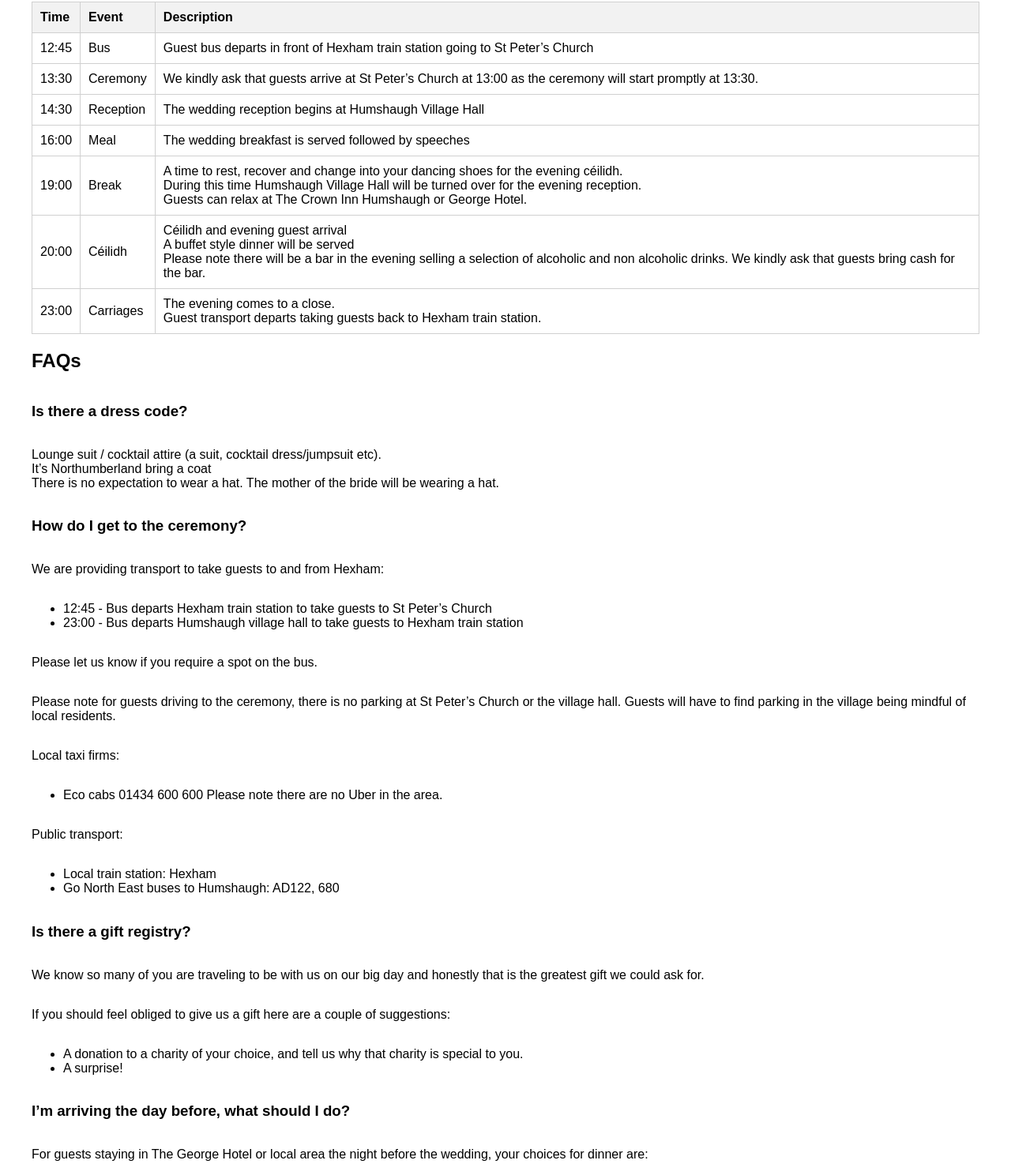
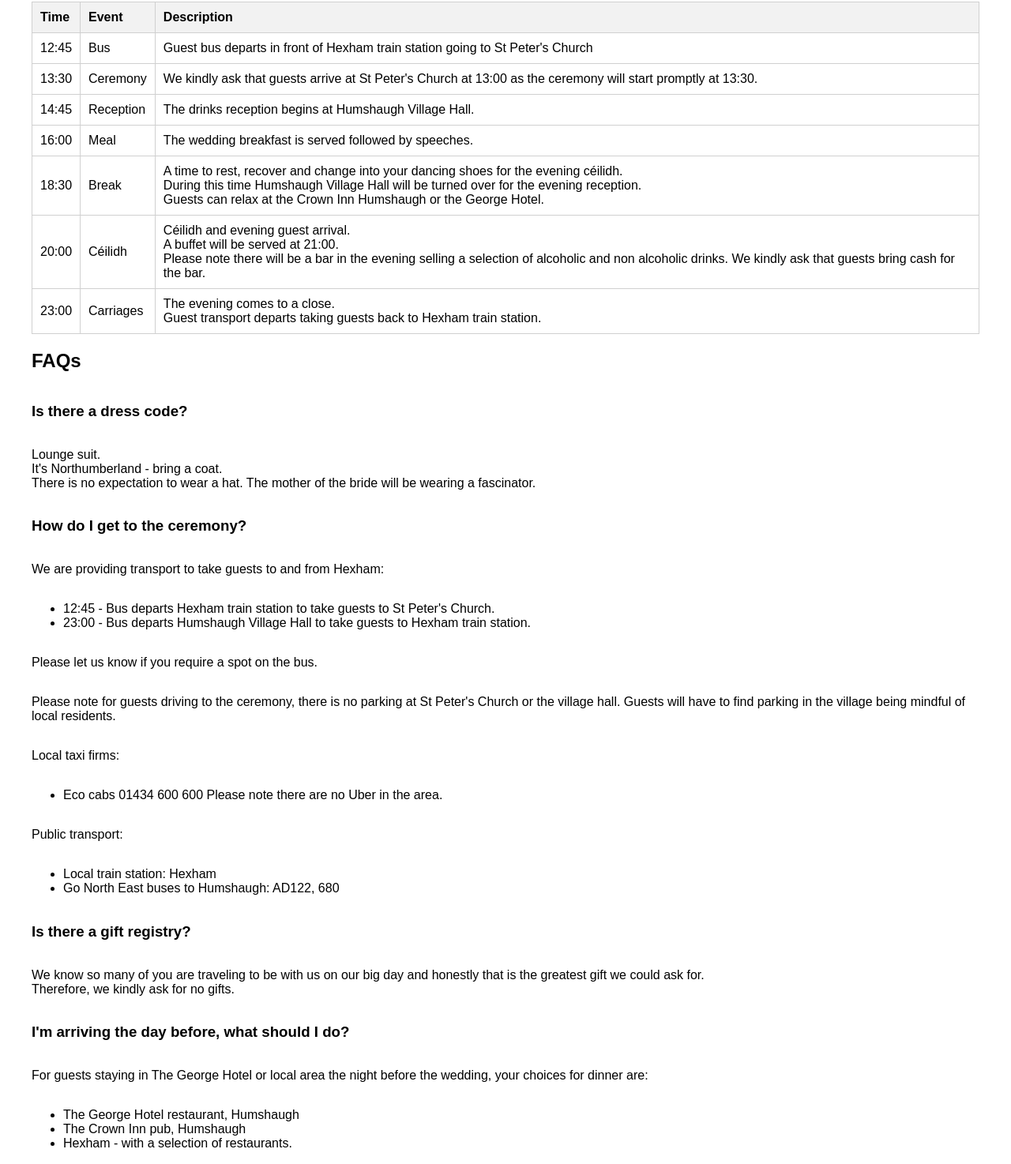
Before and after one commit to aw-west/wedding, a plain HTML site: page index.html in a window 1280 px wide. Shown: the part 852-2326 px from the top of the page at 79% size. Drawn offline with Linux system fonts and the light colour scheme.

Commit message:
Alex's changes
Signed-off-by: A.West <andy_west001@hotmail.co.uk>

```diff
--- a/index.html
+++ b/index.html
@@ -57,32 +57,32 @@
                 <tr>
                     <td>12:45</td>
                     <td>Bus</td>
-                    <td>Guest bus departs in front of Hexham train station going to St Peter’s Church</td>
+                    <td>Guest bus departs in front of Hexham train station going to St Peter's Church</td>
                 </tr>
                 <tr>
                     <td>13:30</td>
                     <td>Ceremony</td>
-                    <td>We kindly ask that guests arrive at St Peter’s Church at 13:00 as the ceremony will start promptly at 13:30.</td>
+                    <td>We kindly ask that guests arrive at St Peter's Church at 13:00 as the ceremony will start promptly at 13:30.</td>
                 </tr>
                 <tr>
-                    <td>14:30</td>
+                    <td>14:45</td>
                     <td>Reception</td>
-                    <td>The wedding reception begins at Humshaugh Village Hall</td>
+                    <td>The drinks reception begins at Humshaugh Village Hall.</td>
                 </tr>
                 <tr>
                     <td>16:00</td>
                     <td>Meal</td>
-                    <td>The wedding breakfast is served followed by speeches</td>
+                    <td>The wedding breakfast is served followed by speeches.</td>
                 </tr>
                 <tr>
-                    <td>19:00</td>
+                    <td>18:30</td>
                     <td>Break</td>
-                    <td>A time to rest, recover and change into your dancing shoes for the evening céilidh.<br>During this time Humshaugh Village Hall will be turned over for the evening reception.<br>Guests can relax at The Crown Inn Humshaugh or George Hotel. </td>
+                    <td>A time to rest, recover and change into your dancing shoes for the evening céilidh.<br>During this time Humshaugh Village Hall will be turned over for the evening reception.<br>Guests can relax at the Crown Inn Humshaugh or the George Hotel. </td>
                 </tr>
                 <tr>
                     <td>20:00</td>
                     <td>Céilidh</td>
-                    <td>Céilidh and evening guest arrival<br>A buffet style dinner will be served<br>Please note there will be a bar in the evening selling a selection of alcoholic and non alcoholic drinks. We kindly ask that guests bring cash for the bar.</td>
+                    <td>Céilidh and evening guest arrival.<br>A buffet will be served at 21:00.<br>Please note there will be a bar in the evening selling a selection of alcoholic and non alcoholic drinks. We kindly ask that guests bring cash for the bar.</td>
                 </tr>
                 <tr>
                     <td>23:00</td>
@@ -93,15 +93,15 @@
         </table>
         <h2>FAQs</h2>
         <h3 id="is-there-a-dress-code-">Is there a dress code?</h3>
-        <p>Lounge suit / cocktail attire (a suit, cocktail dress/jumpsuit etc). <br>It’s Northumberland bring a coat <br>There is no expectation to wear a hat. The mother of the bride will be wearing a hat.</p>
+        <p>Lounge suit.<br>It's Northumberland - bring a coat.<br>There is no expectation to wear a hat.  The mother of the bride will be wearing a fascinator.</p>
         <h3 id="how-do-i-get-to-the-ceremony-">How do I get to the ceremony?</h3>
         <p>We are providing transport to take guests to and from Hexham:</p>
         <ul>
-            <li>12:45 - Bus departs Hexham train station to take guests to St Peter’s Church</li>
-            <li>23:00 - Bus departs Humshaugh village hall to take guests to Hexham train station</li>
+            <li>12:45 - Bus departs Hexham train station to take guests to St Peter's Church.</li>
+            <li>23:00 - Bus departs Humshaugh Village Hall to take guests to Hexham train station.</li>
         </ul>
         <p>Please let us know if you require a spot on the bus.</p>
-        <p>Please note for guests driving to the ceremony, there is no parking at St Peter’s Church or the village hall. Guests will have to find parking in the village being mindful of local residents. </p>
+        <p>Please note for guests driving to the ceremony, there is no parking at St Peter's Church or the village hall. Guests will have to find parking in the village being mindful of local residents. </p>
         <p>Local taxi firms:</p>
         <ul>
             <li>Eco cabs 01434 600 600 Please note there are no Uber in the area.</li>
@@ -112,13 +112,8 @@
             <li>Go North East buses to Humshaugh: AD122, 680</li>
         </ul>
         <h3 id="is-there-a-gift-registry-">Is there a gift registry?</h3>
-        <p>We know so many of you are traveling to be with us on our big day and honestly that is the greatest gift we could ask for.</p>
-        <p>If you should feel obliged to give us a gift here are a couple of suggestions:</p>
-        <ul>
-            <li>A donation to a charity of your choice, and tell us why that charity is special to you.</li>
-            <li>A surprise!</li>
-        </ul>
-        <h3 id="i-m-arriving-the-day-before-what-should-i-do-">I’m arriving the day before, what should I do?</h3>
+        <p>We know so many of you are traveling to be with us on our big day and honestly that is the greatest gift we could ask for.</br>Therefore, we kindly ask for no gifts.</p>
+        <h3 id="i-m-arriving-the-day-before-what-should-i-do-">I'm arriving the day before, what should I do?</h3>
         <p>For guests staying in The George Hotel or local area the night before the wedding, your choices for dinner are:</p>
         <ul>
             <li>The George Hotel restaurant, Humshaugh</li>
```
